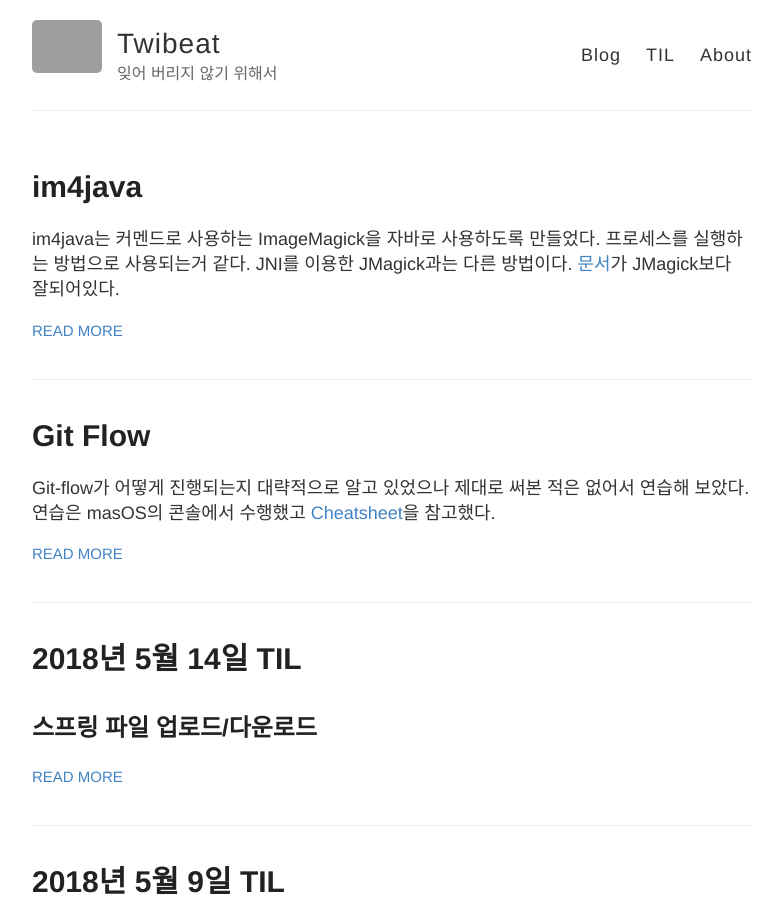
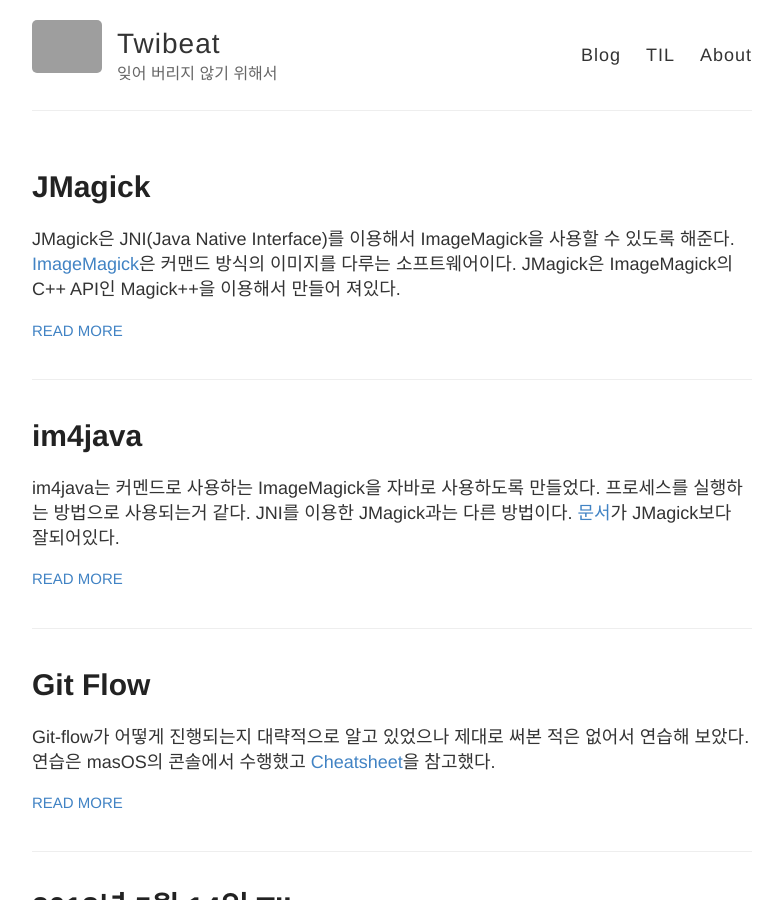
Before and after one commit to changmin-dev/changmin-dev.github.io, a Jekyll site: the page built from index.html, in a window 1280 px wide and 900 px high. Shown: the whole window, without its empty margins (248-1031 px from the left). Built offline with Jekyll 4.4.1, drawn with Linux system fonts in a browser that asks for light colours; part of the change alters nothing that is shown; grey boxes are pictures that could not be loaded.

Commit message:
JMagick에 대한 내용 추가

````diff
--- a/_drafts/JMagick.md
+++ b/_posts/2018-05-24-JMagick.md
@@ -5,7 +5,7 @@ title : JMagick
 
 JMagick은 JNI(Java Native Interface)를 이용해서 ImageMagick을 사용할 수 있도록 해준다.
 [ImageMagick](https://www.imagemagick.org/script/index.php)은 커맨드 방식의 이미지를 다루는 소프트웨어이다.
-JMagick은
+JMagick은 ImageMagick의 C++ API인 Magick++을 이용해서 만들어 져있다.
 
 ## JMagick의 문제점
 JMagick은 maven 패키지가 있었지만, IntelliJ에서 확인하면 해당 패키지에 so파일은 포함되지 않은 것으로 나온다.
@@ -45,3 +45,20 @@ make
 sudo ln -s /Users/changmin/Projects/jmagick/lib/libJMagick.so /Library/Java/Extensions/libJMagick.jnilib
 ```
 이후에는 성공적으로 프로젝트가 빌드 되었다.
+
+## JMagick의 클래스들
+[문서](http://www.jmagick.org/jmagick-doc/)와 [테스트](https://github.com/techblue/jmagick/blob/master/test/magicktest/TestJMagick.java)[코드](https://github.com/techblue/jmagick/blob/master/test/magicktest/OldSimpleTest.java)들이 있어서 필요한 최소한의 것을 파악 하였다.
+
+### ImageInfo
+생성자는 파일로 부터 정보를 가지고 온다. 생성자에서 네이티브 부분을 보면 이미지의 정보를 가지고 오고 있다. 객체만 생성하고 값을 설정하는 것으로도 사용이 가능하다.
+ImageInfo 각종 값을 가지고 올 수 있고 설정할 수 있다.
+
+### MagickImage
+생성자는 ImageInfo, MagickImage의 배열등에서 이미지를 가져온다. BLOB(binary large object)으로 이미지 정보도 가지고 올 수 있는거 같다.
+ImageToBlob 메서드로 Blob(byte[])으로 바꿀수 있다. 각종 영상 처리(샤프닝 등)가 가능하고 값들을 설정하고 가져올 수 있다.
+
+### xxType, xxMode 등
+인터페이스의 상수 값으로 타입과 모드 같은 정보를 표현한다. 문서에는 값들이 모두 나와있지 않아서 IDE에서 정의를 찾아가서 확인해야 했다.
+
+### MagickWindow
+화면을 미리 보는데 사용하기 좋다. gif에니메이션은 안되는듯 하다.
````
